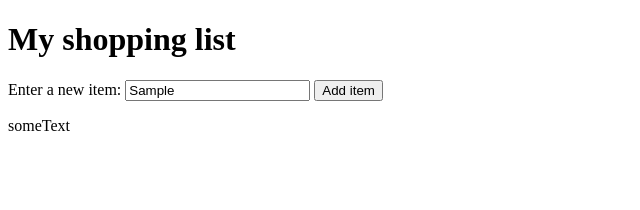
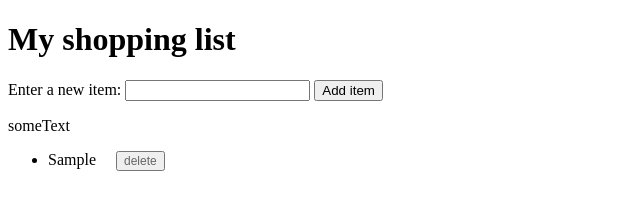
Before and after one commit to edwaddle/Shopping-Cart, a plain HTML site: page index.html in a window 1280 px wide. Both pictures are taken after typing "Sample" into the empty fields and a click on the button "Add item". Shown: the whole page, without its empty margins (0-640 px from the left). Drawn offline with Linux system fonts and the light colour scheme.

Commit message:
Finished Shopping cart
Learned how to use functions and DOM/ Event items together to make a shopping list

```diff
--- a/index.html
+++ b/index.html
@@ -31,13 +31,34 @@
         </ul>
 
         <script>
-            const unorderedList = document.querySelector("ul");
+            const ul = document.querySelector("ul");
             const input = document.querySelector("input");
             const btn = document.querySelector("button");
 
+
             function whenClicked(){
-                console.log("I am clicked!");
+                let userInput = input.value;
+                input.value = '';
+                console.log(userInput);
+
+                const li = document.createElement("li");
+                const span = document.createElement("span");
+                const button = document.createElement("button");
+                li.appendChild(span);
+                li.appendChild(button);
+                span.textContent = userInput;
+                button.textContent = "delete";
+                ul.append(li);
+
+                button.onclick = () => {
+                    li.remove();
+                    span.remove();
+                    button.remove();
+                }
             }
+
+
+
 
             btn.onclick = () => whenClicked();
 
```
